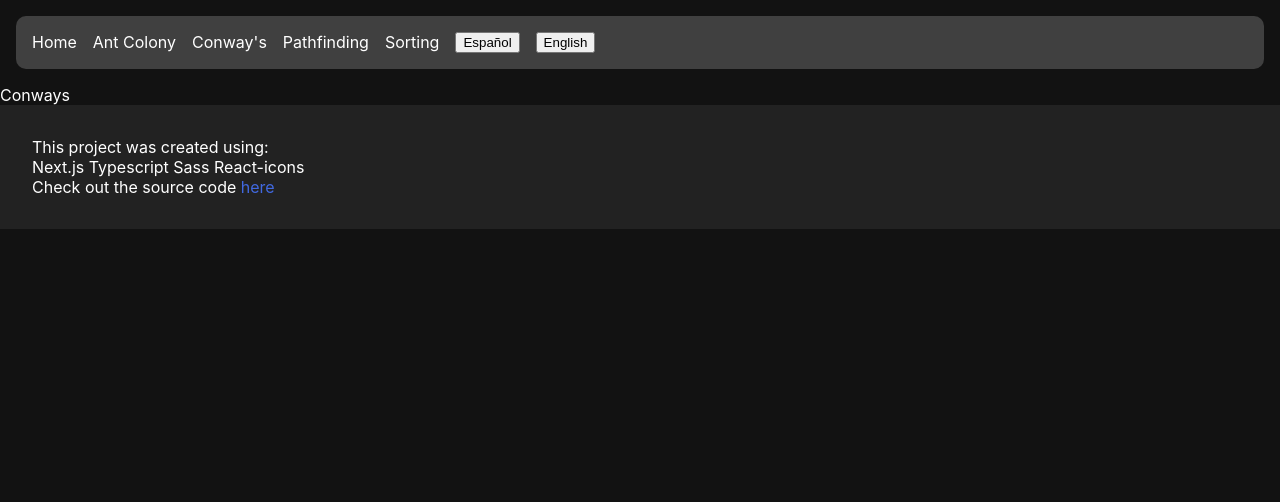
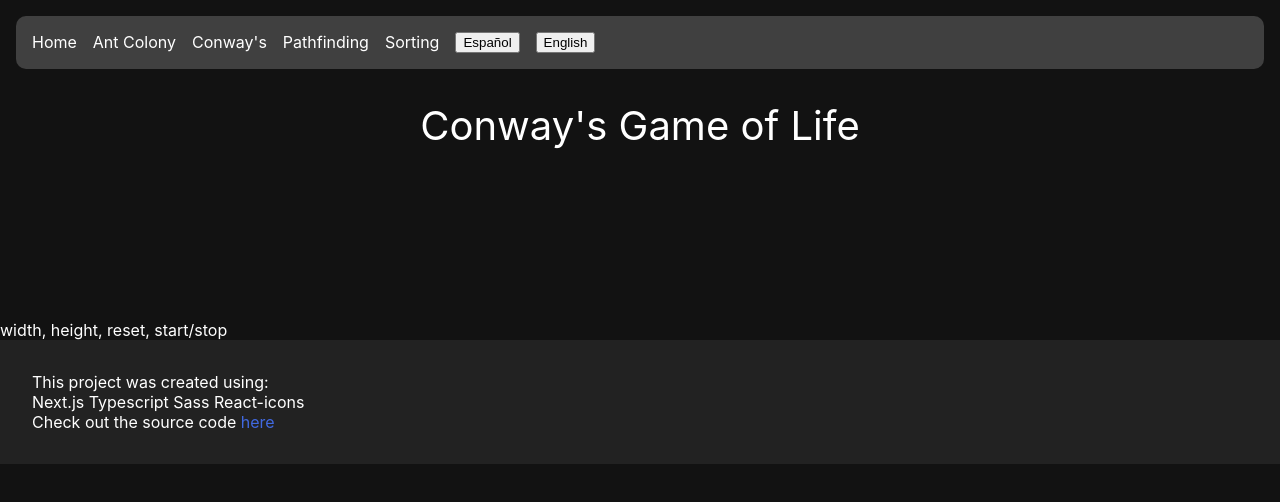
Before and after one commit to Takzzg/portfolio-v1, a Next.js app: page /Conways in a window 1280 px wide. Shown: the top 502 px of the page. Built offline with nearby package versions, Linux system fonts and the light colour scheme.

Commit message:
build error fixed (&apos again)

```diff
--- a/components/Headers/Subtitle.tsx
+++ b/components/Headers/Subtitle.tsx
@@ -1,7 +1,7 @@
 import React, { ReactNode } from "react"
 
 type Props = {
-    children: ReactNode
+    children: string
 }
 
 const Subtitle = ({ children }: Props) => {
--- a/components/Headers/Title.tsx
+++ b/components/Headers/Title.tsx
@@ -1,7 +1,7 @@
 import { ReactNode } from "react"
 
 interface Props {
-    children: ReactNode
+    children: string
 }
 
 const Title = ({ children }: Props) => {
--- a/pages/Conways.tsx
+++ b/pages/Conways.tsx
@@ -1,7 +1,20 @@
+import Title from "../components/Headers/Title"
+
 interface Props {}
 
 const Conways = (props: Props) => {
-    return <div>Conways</div>
+    return (
+        <div>
+            <Title>Conway&apos;s Game of Life</Title>
+
+            <div>
+                <div>
+                    <canvas />
+                </div>
+                <div>width, height, reset, start/stop</div>
+            </div>
+        </div>
+    )
 }
 
 export default Conways
```
